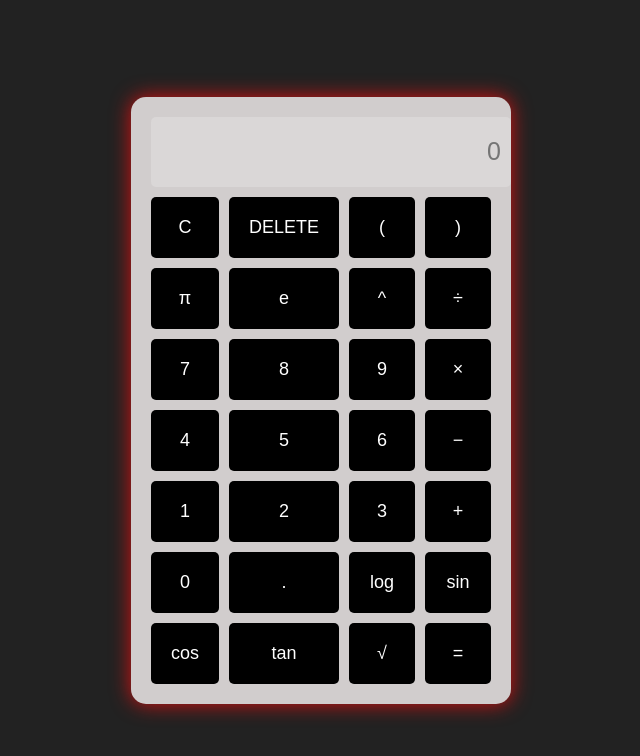
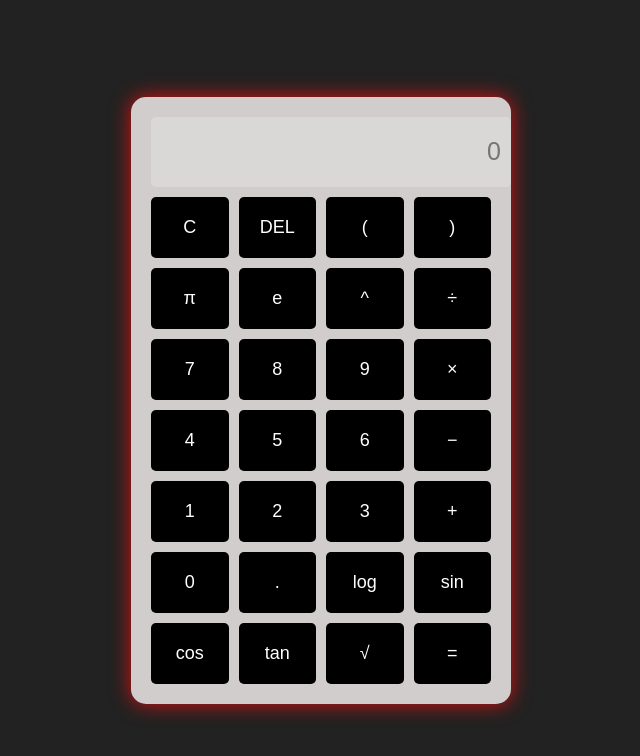
Before and after one commit to zaryab206/calculator-app, a plain HTML site: page index.html in a window 1280 px wide. Shown: the whole page, without its empty margins (319-959 px from the left). Drawn offline with Linux system fonts and the light colour scheme.

Commit message:
fix issue

```diff
--- a/index.html
+++ b/index.html
@@ -10,7 +10,7 @@
     <input type="text" id="display" disabled placeholder="0">
     <div class="buttons">
       <button onclick="clearDisplay()">C</button>
-      <button onclick="deleteLast()">DELETE</button>
+      <button onclick="deleteLast()">DEL</button>
       <button onclick="insert('(')">(</button>
       <button onclick="insert(')')">)</button>
       <button onclick="insert('Math.PI')">π</button>
```
